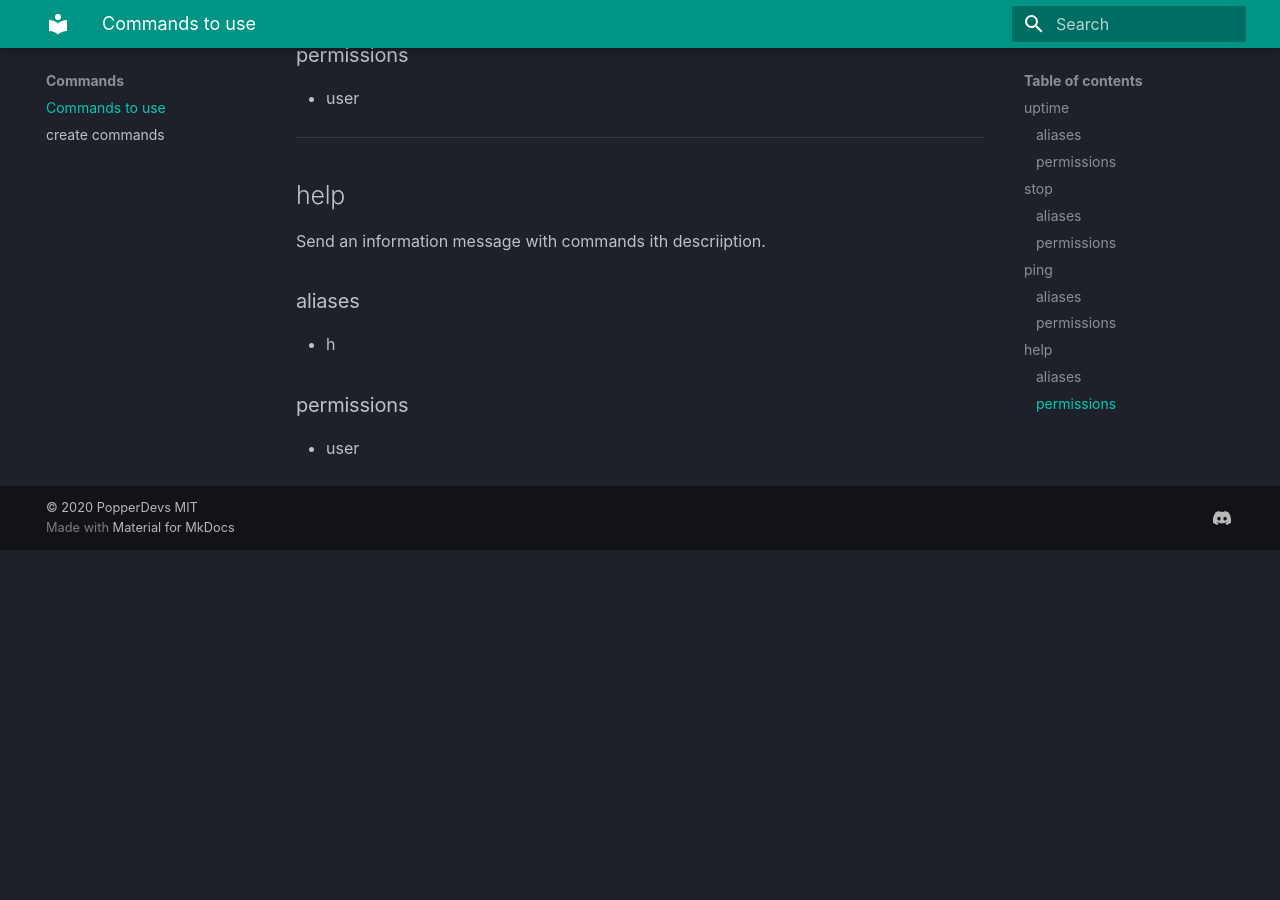
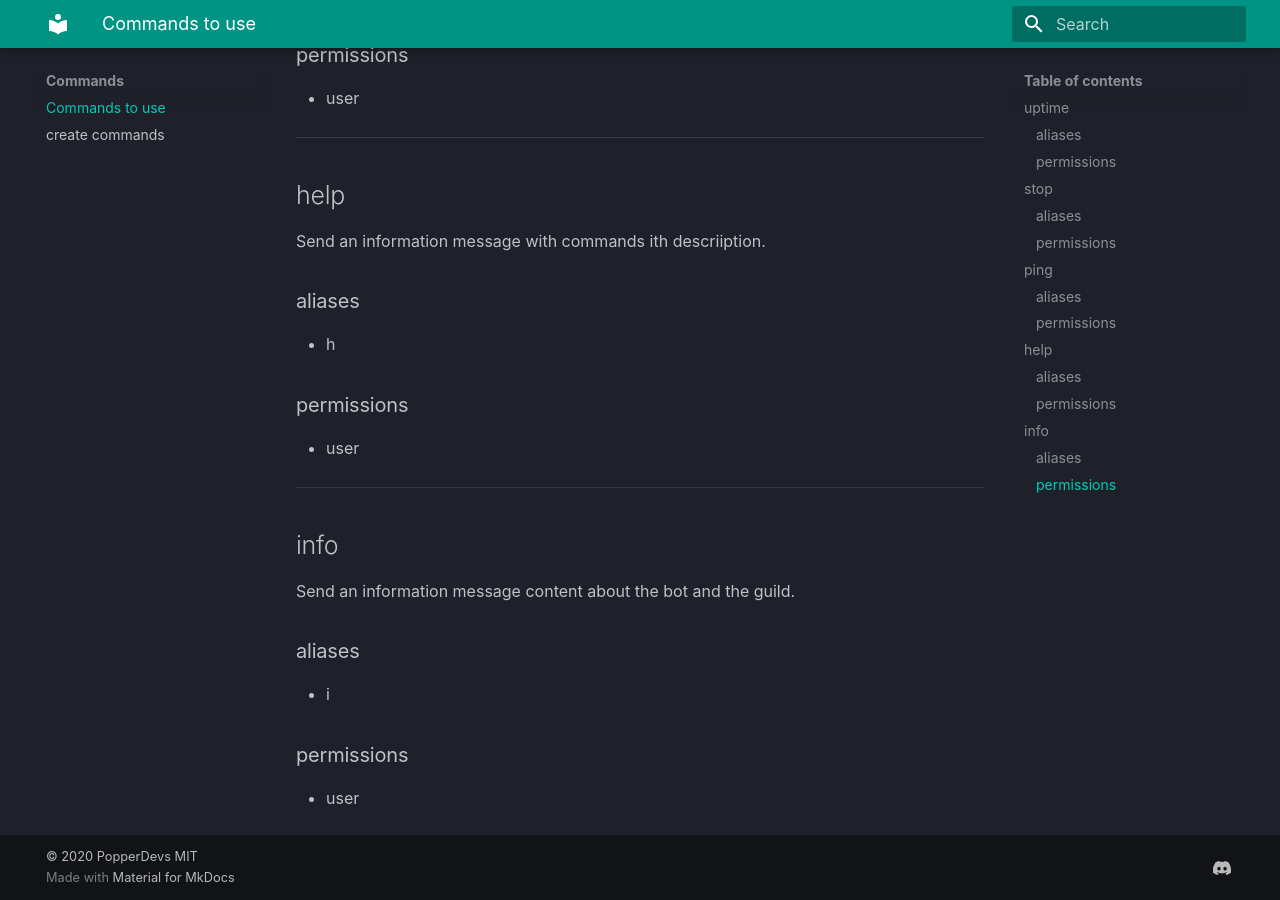
Before and after one commit to PopperDevs/PopperBot-docs, an MkDocs documentation site: the page built from docs/commands/commands.md, in a window 1280 px wide and 900 px high, scrolled down 1200 px. Built offline with MkDocs 1.6.1 and Material for MkDocs 9.7.7, drawn with Linux system fonts in a browser that asks for light colours; before the commit the page ends 1750 px from its top, so only the background shows below that.

Commit message:
added info command

```diff
--- a/docs/commands/commands.md
+++ b/docs/commands/commands.md
@@ -33,3 +33,11 @@ Send an information message with commands ith descriiption.
  - h
 ### permissions
  - user
+
+ ---
+## info
+Send an information message content about the bot and the guild.
+### aliases
+ - i
+### permissions
+ - user
```
